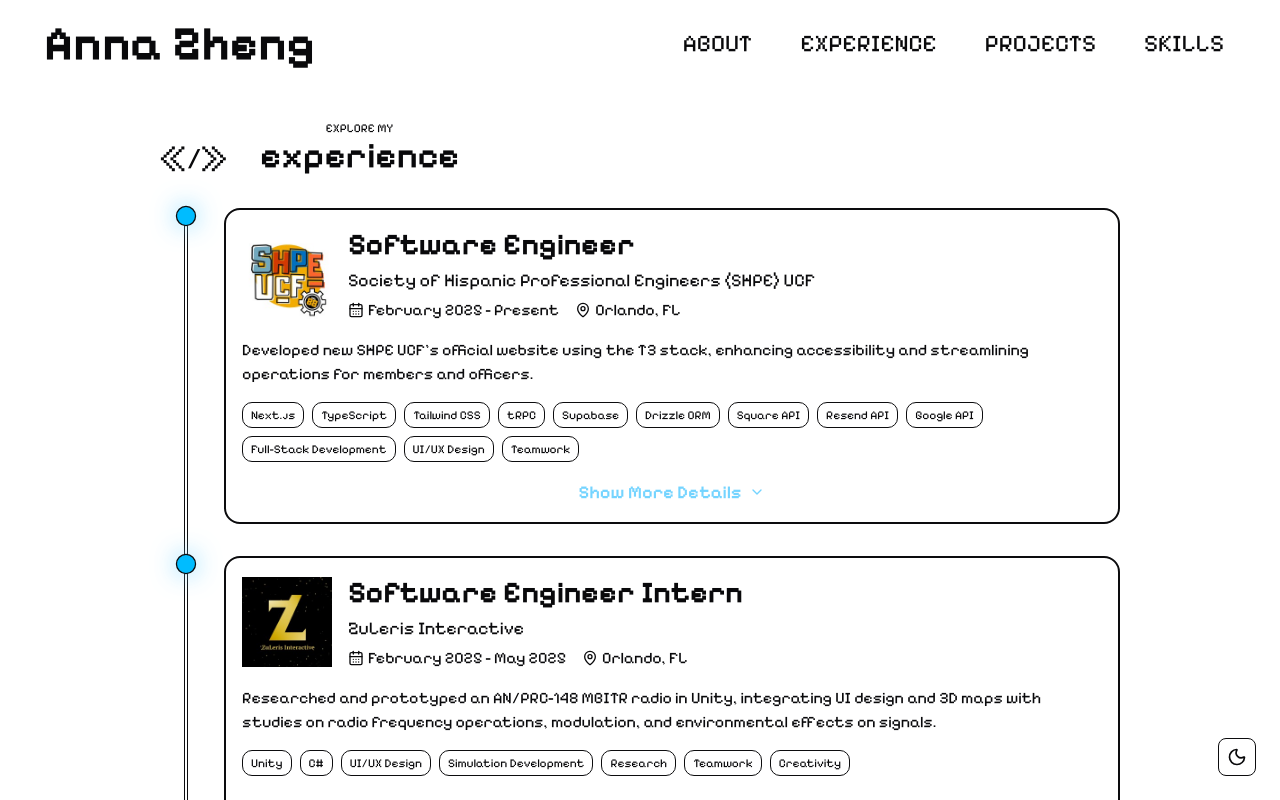
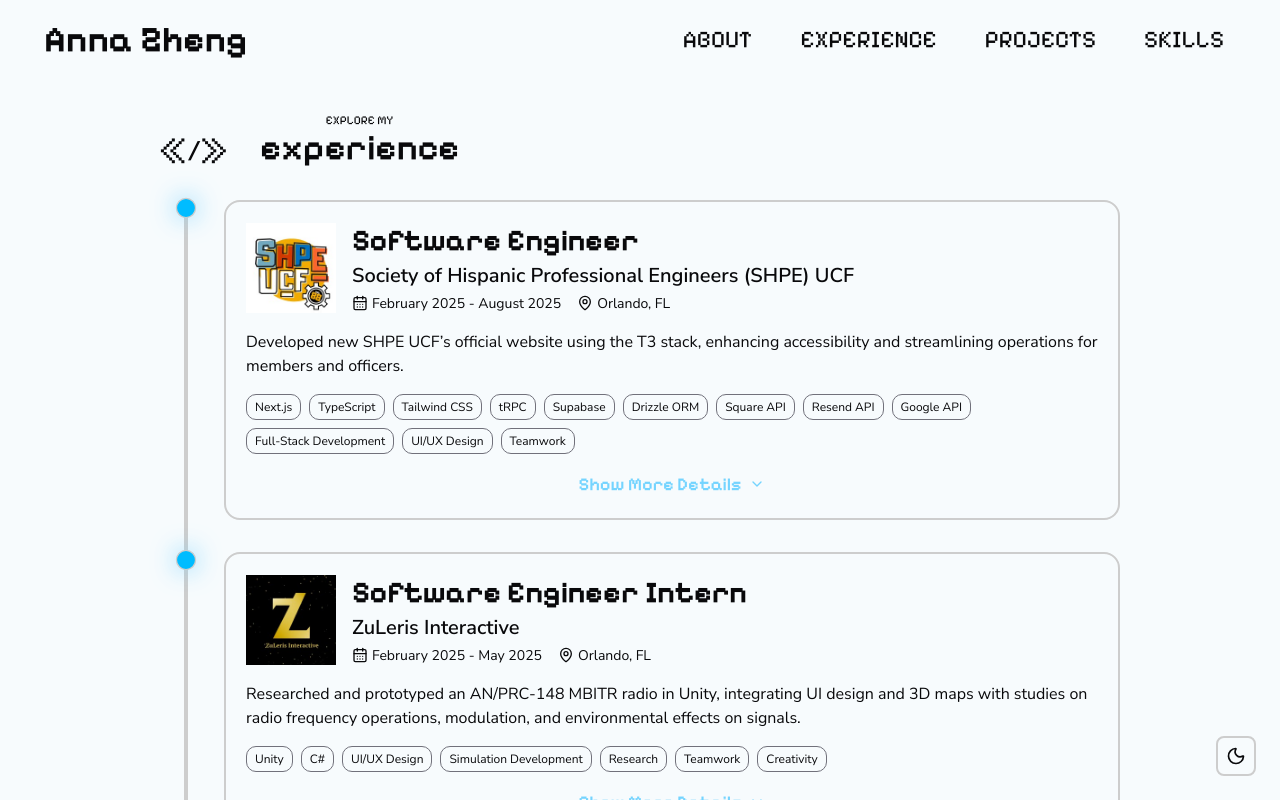
Before and after one commit to crimzxun/anna-portfolio, a Next.js app: page /experience in a window 1280 px wide. Shown: the top 800 px of the page. Built offline with nearby package versions, Linux system fonts and the light colour scheme.

Commit message:
update style

```diff
--- a/src/app/globals.css
+++ b/src/app/globals.css
@@ -6,7 +6,7 @@
 /* 🌙 light mode defaults */
 :root {
   --radius: 0.625rem;
-  --background: oklch(1 0 0);
+  --background: oklch(0.985 0.005 230);
   --foreground: oklch(0.141 0.005 285.823);
   --card: oklch(1 0 0);
   --card-foreground: oklch(0.141 0.005 285.823);
@@ -21,7 +21,7 @@
   --accent: oklch(0.967 0.001 286.375);
   --accent-foreground: oklch(0.21 0.006 285.885);
   --destructive: oklch(0.577 0.245 27.325);
-  --border: oklch(0.155 0.004 286.32);
+  --border: oklch(84.832% 0.0001 271.152);
   --input: oklch(0.92 0.004 286.32);
   --ring: oklch(0.705 0.015 286.067);
   --chart-1: oklch(0.646 0.222 41.116);
@@ -56,7 +56,7 @@
   --accent: oklch(0.274 0.006 286.033);
   --accent-foreground: oklch(0.985 0 0);
   --destructive: oklch(0.704 0.191 22.216);
-  --border: oklch(1 0 0);
+  --border: oklch(0.37 0.013 285.805);
   --input: oklch(1 0 0 / 15%);
   --ring: oklch(0.552 0.016 285.938);
   --chart-1: oklch(0.488 0.243 264.376);
@@ -78,9 +78,8 @@
 @theme inline {
   --color-background: var(--background);
   --color-foreground: var(--foreground);
-  --font-sans: var(--font-geist-sans);
-  --font-mono: var(--font-geist-mono);
   --font-pixel: var(--font-pixelify-sans);
+  --font-nunito: var(--font-nunito-sans);
   --color-sidebar-ring: var(--sidebar-ring);
   --color-sidebar-border: var(--sidebar-border);
   --color-sidebar-accent-foreground: var(--sidebar-accent-foreground);
--- a/src/app/layout.tsx
+++ b/src/app/layout.tsx
@@ -1,22 +1,17 @@
 import type { Metadata } from "next";
-import { Geist, Geist_Mono, Pixelify_Sans } from "next/font/google";
+import { Nunito_Sans, Pixelify_Sans} from "next/font/google";
 import "./globals.css";
 import Navbar from "@/components/navbar";
 import Footer from "@/components/footer";
 import { ThemeProvider } from "next-themes";
 
-const geistSans = Geist({
-  variable: "--font-geist-sans",
+const pixelifySans = Pixelify_Sans({
+  variable: "--font-pixelify-sans",
   subsets: ["latin"],
 });
 
-const geistMono = Geist_Mono({
-  variable: "--font-geist-mono",
-  subsets: ["latin"],
-});
-
-const pixelifySans = Pixelify_Sans({
-  variable: "--font-pixelify-sans",
+const nunitoSans = Nunito_Sans({
+  variable: "--font-nunito-sans",
   subsets: ["latin"],
 });
 
@@ -77,7 +72,7 @@ export default function RootLayout({
         - flex flex-col: stack navbar/main/footer vertically
       */}
       <body
-        className={`${geistSans.variable} ${geistMono.variable} ${pixelifySans.variable} antialiased min-h-screen flex flex-col`}
+        className={`${pixelifySans.variable} ${nunitoSans.variable} antialiased min-h-screen flex flex-col`}
       >
         <ThemeProvider
           attribute="class"
--- a/src/components/experience-card.tsx
+++ b/src/components/experience-card.tsx
@@ -16,7 +16,7 @@ export default function ExperienceCard({ experience }: ExperienceCardProps) {
     const [showMore, setShowMore] = useState(false);
 
     return (
-        <div className="w-full mx-auto p-4 border-2 border-double rounded-2xl flex flex-col gap-4 transition-transform duration-300 hover:scale-105
+        <div className="w-full mx-auto p-5 border-2 rounded-2xl flex flex-col gap-4 transition-transform duration-300 hover:scale-105
             hover:shadow-[0_0_10px_rgba(0,0,0,0.6),0_0_20px_rgba(0,0,0,0.4)] dark:hover:shadow-[0_0_10px_rgba(255,255,255,0.6),0_0_20px_rgba(255,255,255,0.4)]"
         >
             {/* logo left, position + company right */}
@@ -32,14 +32,14 @@ export default function ExperienceCard({ experience }: ExperienceCardProps) {
                 </div>
                 <div className="flex flex-col gap-1">
                     <h1 className="text-2xl sm:text-3xl font-bold">{experience.title}</h1>
-                    <p className="text-lg">{experience.company}</p>
-                    <div className="flex flex-col gap-1 sm:flex-row sm:gap-4">
+                    <p className="text-xl font-semibold font-nunito">{experience.company}</p>
+                    <div className="flex flex-col gap-1 sm:flex-row sm:gap-4 font-nunito text-sm">
                         <div className="flex items-center gap-1">
-                            <LuCalendarDays className="w-4 h-4" />
+                            <LuCalendarDays className="w-4 h-4 -mt-[2px]" />
                             <span>{experience.period}</span>
                         </div>
                         <div className="flex items-center gap-1">
-                            <LuMapPin className="w-4 h-4" />
+                            <LuMapPin className="w-4 h-4 -mt-[2px]" />
                             <span>{experience.location}</span>
                         </div>
                     </div>
@@ -47,14 +47,14 @@ export default function ExperienceCard({ experience }: ExperienceCardProps) {
             </div>
 
             {/* desc */}
-            <p>{experience.description}</p>
+            <p className="font-nunito">{experience.description}</p>
 
             {/* skills */}
             <div className="flex flex-wrap gap-2">
                 {experience.skills.map((skill, idx) => (
                     <div
                         key={idx}
-                        className="flex items-center px-2 py-1 border rounded-lg text-xs transition-transform duration-300 hover:scale-110 hover:shadow-[0_0_10px_rgba(0,188,255,0.8)]"
+                        className="flex items-center px-2 py-1 border border-zinc-500 rounded-lg font-nunito text-xs transition-transform duration-300 hover:scale-110 hover:shadow-[0_0_10px_rgba(0,188,255,0.8)]"
                     >
                         <span className="transition hover:scale-115 hover:text-sky-400 dark:hover:text-sky-300">
                             {skill}
@@ -87,11 +87,11 @@ export default function ExperienceCard({ experience }: ExperienceCardProps) {
                         animate={{ opacity: 1, height: "auto" }}
                         exit={{ opacity: 0, height: 0 }}
                         transition={{ duration: 0.3 }}
-                        className="overflow-hidden mt-4 space-y-4"
+                        className="overflow-hidden space-y-4"
                     >
-                        <div>
+                        <div className="flex flex-col gap-2">
                             <h2 className="text-2xl font-bold">Key Responsibilities & Achievements</h2>
-                            <ul className="list-disc list-outside pl-4 space-y-1">
+                            <ul className="list-disc list-outside pl-4 space-y-1 font-nunito text-zinc-200">
                                 {experience.responsibilities.map((resp, idx) => (
                                     <li key={idx} className="pl-2">
                                         {resp}
@@ -101,7 +101,7 @@ export default function ExperienceCard({ experience }: ExperienceCardProps) {
                         </div>
 
                         {experience.links && (
-                            <div>
+                            <div className="flex flex-col gap-2">
                                 <h2 className="text-2xl font-bold">Links & Resources</h2>
                                 <div className="flex flex-wrap gap-4">
                                     {experience.links?.map((link, idx) => {
@@ -112,9 +112,9 @@ export default function ExperienceCard({ experience }: ExperienceCardProps) {
                                                 href={link.url}
                                                 target="_blank"
                                                 rel="noopener noreferrer"
-                                                className="flex items-center gap-2 hover:underline hover:text-sky-400 hover:scale-105 transition"
+                                                className="flex items-center gap-2 hover:underline hover:text-sky-300 hover:scale-105 transition"
                                             >
-                                                {Icon && <Icon size={20} />}
+                                                {Icon && <Icon size={20} className="-mt-1" />}
                                                 {link.label}
                                             </a>
                                         );
--- a/src/components/navbar.tsx
+++ b/src/components/navbar.tsx
@@ -34,7 +34,7 @@ export default function Navbar() {
         <header className="p-5">
             {/* desktop nav */}
             <nav id="desktop-nav" className="font-pixel flex justify-between items-center px-6">
-                <Link href="/" className="font-bold text-4xl xl:text-5xl transition duration-300 hover:text-sky-300 hover:scale-110">
+                <Link href="/" className="font-bold text-4xl transition duration-300 hover:text-sky-300 hover:scale-110">
                     Anna Zheng
                 </Link>
                 <ul className="hidden md:flex lg:space-x-6">
--- a/src/components/skill-card.tsx
+++ b/src/components/skill-card.tsx
@@ -17,7 +17,7 @@ export default function SkillCard({ category, label, items }: SkillCardProps) {
        <motion.div
             whileHover={{ scale: 1.03 }}
             transition={{ duration: 0.2 }}
-            className="w-full max-w-5xl p-4 border-2 border-double rounded-2xl transition-all duration-300 hover:scale-105
+            className="w-full max-w-5xl p-4 border-2 rounded-2xl transition-all duration-300 hover:scale-105
                 hover:shadow-[0_0_10px_rgba(0,0,0,0.6),0_0_20px_rgba(0,0,0,0.4)] dark:hover:shadow-[0_0_10px_rgba(255,255,255,0.6),0_0_20px_rgba(255,255,255,0.4)]"
        >
             <h2 className={`text-xl font-semibold mb-4 ${categoryClass}`}>
--- a/src/components/theme-toggle.tsx
+++ b/src/components/theme-toggle.tsx
@@ -14,7 +14,7 @@ export default function ThemeToggle() {
     return (
         <button
             onClick={() => setTheme(theme === "dark" ? "light": "dark")}
-            className="p-2 rounded-md border bg-[var(--color-background)] hover:bg-muted transition cursor-pointer"
+            className="p-2 rounded-md border-2 bg-[var(--color-background)] hover:bg-muted hover:border-zinc-400 transition cursor-pointer"
         >
             {theme === "dark" ? (
                 <Sun className="h-5 w-5 text-foreground" />
--- a/src/components/timeline.tsx
+++ b/src/components/timeline.tsx
@@ -31,7 +31,7 @@ export default function Timeline<T>({ items, Card }: TimelineProps<T>) {
     return (
         <div className="relative mt-8">
             {/* vertical timeline */}
-            <div className="absolute left-6 top-0 h-full w-1 border rounded-full" />
+            <div className="absolute left-6 top-0 h-full w-1 border-2 rounded-full" />
 
             <div className="flex flex-col gap-8">
                 {items.map((item, idx) => (
--- a/src/constants/experience.ts
+++ b/src/constants/experience.ts
@@ -23,7 +23,7 @@ export const experience: ExperienceData[] = [
         id: "shpeucf",
         title: "Software Engineer",
         company: "Society of Hispanic Professional Engineers (SHPE) UCF",
-        period: "February 2025 - Present",
+        period: "February 2025 - August 2025",
         location: "Orlando, FL",
         logo: {
             src: "/logos/shpe_ucf_logo.jpeg",
@@ -31,9 +31,10 @@ export const experience: ExperienceData[] = [
         },
         description: "Developed new SHPE UCF’s official website using the T3 stack, enhancing accessibility and streamlining operations for members and officers.",
         responsibilities: [
-            "Built core responsive UI features for SHPE UCF’s new official website using the T3 stack (Next.js, Tailwind CSS, tRPC, Supabase, Drizzle ORM), supporting 100+ members and officers.",
-            "Implemented sponsorship and donation system with Square API, enabling secure online payments and streamlining fundraising workflows.",
-            "Developed member profile system using Supabase, Resend and Square APIs and enhanced shop management features including item creation and editing.",
+            "Built core responsive UI/UX features for SHPE UCF’s upcoming official website using the T3 stack (Next.js, TypeScript, Tailwind CSS, tRPC, Supabase, Drizzle ORM) to serve 300+ members and officers.",
+            "Implemented sponsorship and donation system using Square Catalog and Payments APIs, eliminating reliance on external payment links.",
+            "Enhanced shop management features from item creation to editing using Square Catalog and Inventory APIs with tRPC, enabling officers to update inventory, pricing, and product details.",
+            "Developed a user profile system using Supabase, Resend, and Square Order APIs, allowing users to manage profiles, update resumes, track purchases, join membership, and reset passwords.",
         ],
         skills: [
             "Next.js",
@@ -81,7 +82,7 @@ export const experience: ExperienceData[] = [
         responsibilities: [
             "Co-developed a high-fidelity Unity/C# tactical communications training simulation in support of DoD, enabling operators to practice configuring radios, maintaining connectivity, and countering electronic warfare threats.",
             "Built immersive 3D environments (open field, rural, urban) with dynamic weather effects (rain, fog) and ambient audio to simulate real-world communication challenges.",
-            "Developed the AN/PRC-148 MBITR tactical radio emulator UI, implementing realistic battery drain, charging, and button functionality to mirror actual device behavior.",
+            "Developed the UI/UX for the AN/PRC-148 MBITR tactical radio emulator, integrating realistic battery drain, charging, and button interactions to replicate actual device behavior.",
         ],
         skills: [
             "Unity",
@@ -117,9 +118,9 @@ export const experience: ExperienceData[] = [
         },
         description: "Served as an ULA in the UCF College of Engineering & Computer Science, assisting professors and providing academic support and guidance to students in selected undergraduate courses.",
         responsibilities: [
-            "Guided 200+ students across 4 core computer science courses and multiple semesters by assisting with debugging, providing strategic problem-solving guidance and optimization, and reinforcing core programming concepts.",
-            "Organized and taught weekly lab sessions of 30+ students to introduce new programming topics, deliver live coding demonstrations, and reinforce lecture material through visual illustrations and step-by-step coding techniques.",
-            "Held weekly office hours (in-person and virtual via Zoom, with additional support via Discord and email) to address technical questions, clarify complex topics, and provide individualized academic support.",
+            "Guided 200+ students across 4 core computer science courses by assisting with debugging, providing strategic problem-solving guidance and optimization, and reinforcing core programming concepts.",
+            "Organized and taught weekly lab sessions of 30+ students, introducing new programming topics and reinforcing lectures through live coding, visual illustrations, and step-by-step explanations in a collaborative environment.",
+            "Held weekly office hours (in-person and virtual via Zoom, with additional support via Discord and email) to address technical questions, clarify complex topics, and provide 1-on-1 academic support.",
             "Led review sessions via Zoom and proctored exams/quizzes in ensuring academic integrity and smooth exam administration.",
         ],
         skills: [
--- a/src/constants/projects.ts
+++ b/src/constants/projects.ts
@@ -20,7 +20,7 @@ export const projects: ProjectData[] = [
         id: "annaportfolio",
         title: "Portfolio",
         period: "August 2025 - Present",
-        description: "The website you're looking at right now! Prior it was purely HTML, CSS, JavaScript but I decided to redo as a Next.js app. ◡̈",
+        description: "The website you're looking at right now! Prior it was incomplete using vanilla HTML, CSS, JavaScript. Decided to finish it and upgrade to Next.js. ◡̈",
         image: [
             {
                 src: "/projects/annaportfolio.png",
```
Also changed, not shown: src/components/project-card.tsx (+4 -4 lines).
